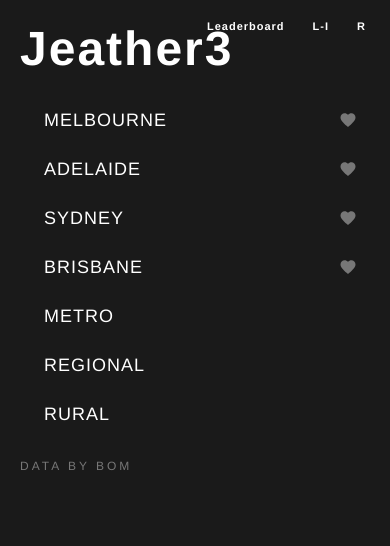
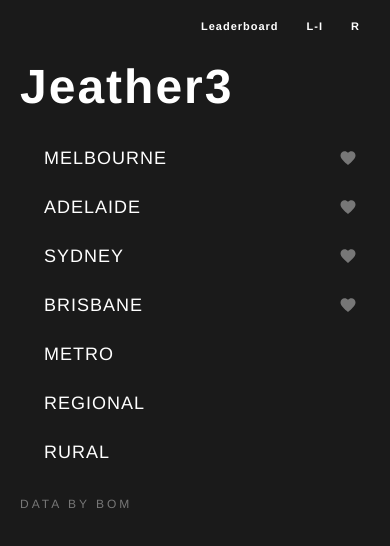
Before and after one commit to JLesDev/Jeather3, a plain HTML site: page jeather3.html in a window 390 px wide. Drawn offline with Linux system fonts and the light colour scheme; no server answers.

Commit message:
Small css change

```diff
--- a/jeather3.html
+++ b/jeather3.html
@@ -1002,8 +1002,11 @@ input[type="number"].auth-input::-webkit-outer-spin-button {
   }
 
   .auth-bar {
-    top: 14px;
-    right: 14px;
+    position: static;
+    display: flex;
+    justify-content: flex-end;
+    width: 100%;
+    padding: 14px 20px 0 20px;
   }
 
   .auth-btn {
```
